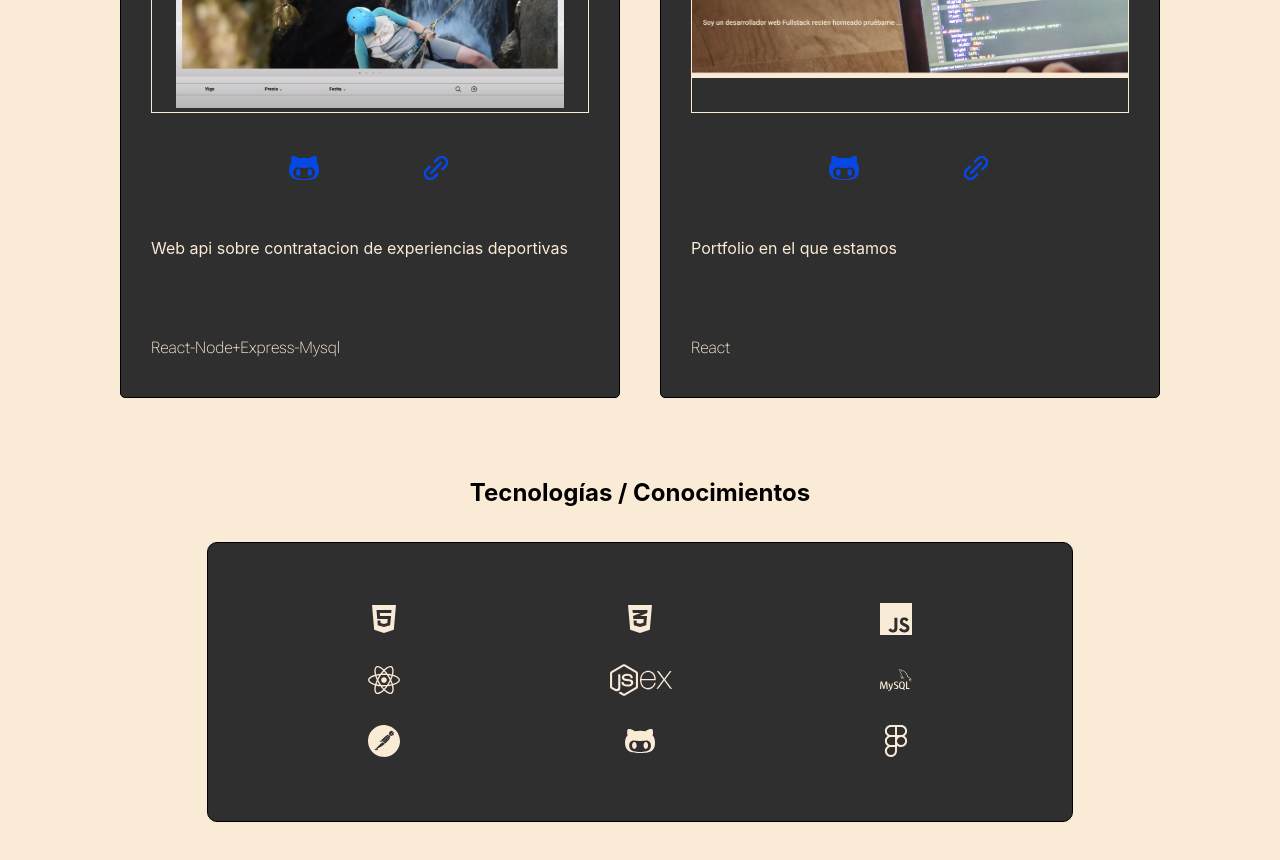
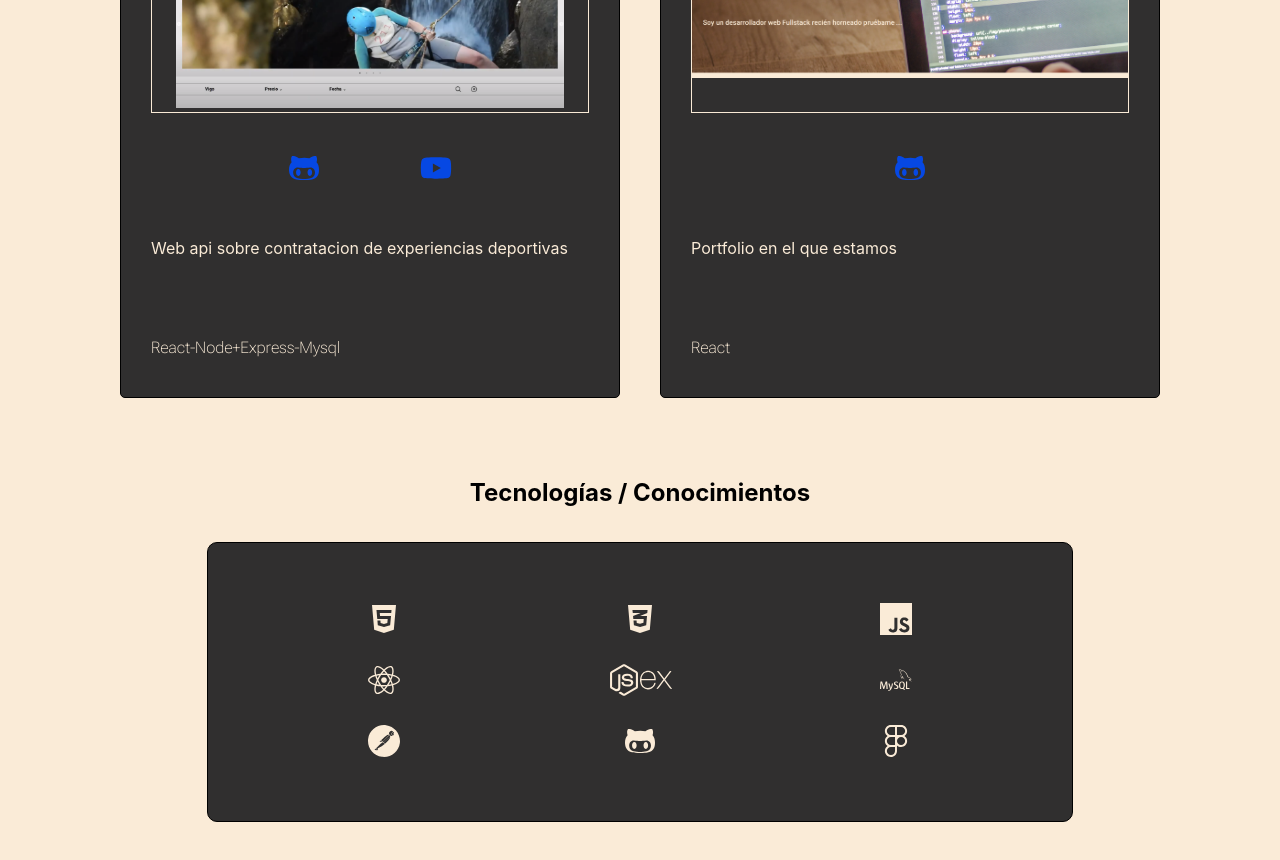
Before and after one commit to russtu/Portfolio, a React (Create React App) app: page / in a window 1280 px wide. Shown: the part 840-1700 px from the top of the page. Built offline with nearby package versions, Linux system fonts and the light colour scheme.

Commit message:
adding youtube link to projects

```diff
--- a/src/data/projects.json
+++ b/src/data/projects.json
@@ -5,6 +5,7 @@
     "pictureUrl": "adrenathureProject.webp",
     "githubUrl": "https://github.com/russtu?tab=repositories",
     "projectUrl": "",
+    "projectUrlYoutube": "https://www.youtube.com/watch?v=_lu5uSqOiZo&t=1s",
     "description": "Web api sobre contratacion de experiencias deportivas",
     "tecnologias": "React-Node+Express-Mysql"
   },
@@ -15,6 +16,7 @@
     "githubUrlBackend": "",
     "githubUrl": "https://github.com/russtu?tab=repositories",
     "projectUrl": "",
+    "projectUrlYoutube": "",
     "description": "Portfolio en el que estamos",
     "tecnologias": "React"
 
--- a/src/layout/Landing.js
+++ b/src/layout/Landing.js
@@ -1,6 +1,6 @@
 import { Menu } from '../components/Menu'
-import { FaGithubAlt, FaHtml5, FaCss3Alt, FaReact, FaNodeJs, FaFigma, FaFileDownload, FaLinkedin } from 'react-icons/fa'
-import { BsArrowUp, BsFillCloudDownloadFill } from "react-icons/bs"
+import { FaGithubAlt, FaHtml5, FaCss3Alt, FaReact, FaNodeJs, FaFigma, FaFileDownload, FaLinkedin, FaYoutube } from 'react-icons/fa'
+import { BsArrowUp } from "react-icons/bs"
 import { MdEmail } from "react-icons/md"
 import { BiLinkAlt } from "react-icons/bi"
 import { SiExpress, SiJavascript, SiMysql, SiPostman } from "react-icons/si";
@@ -16,17 +16,17 @@ export const Landing = ({ open, setOpen }) => {
   }
   const positionPresentacion = document.getElementById('presentation-section')?.offsetTop
   const [scrollY, setScrolly] = useState(null)
-    window.onscroll = function() {
-        let y = window.scrollY
-        setScrolly(y)
-    }
+  window.onscroll = function () {
+    let y = window.scrollY
+    setScrolly(y)
+  }
 
   return (
     <div>
       {!open &&
         <div id='menu'>
           <div id="buttonMenu" onClick={handleClick}>☰</div>
-          <h1 className={ scrollY >= positionPresentacion ? 'menuOn' : 'menuOff' }>RUBÉN CABALEIRO LÓPEZ</h1>
+          <h1 className={scrollY >= positionPresentacion ? 'menuOn' : 'menuOff'}>RUBÉN CABALEIRO LÓPEZ</h1>
           <div></div>
         </div>
       }
@@ -40,7 +40,7 @@ export const Landing = ({ open, setOpen }) => {
           </div>
         </div>
       </header>
-      <BsArrowUp onClick={() => window.scroll(0,0)} className='icons scrollTop' />
+      <BsArrowUp onClick={() => window.scroll(0, 0)} className='icons scrollTop' />
       <section id="presentation-section">
         <h1 id="description-presentation"> Soy un desarrollador web Fullstack  recién horneado pruébame ...  </h1>
       </section>
@@ -49,7 +49,7 @@ export const Landing = ({ open, setOpen }) => {
         {projects.map(project => {
           return (
             <article key={project.id}>
-              <div  className='container-project'>
+              <div className='container-project'>
                 <h3 className='title-project'>{project.title}</h3>
                 <div className='container-photo-project'>
                   <img className='photo-project' src={project.pictureUrl} alt='foto portfolio'></img>
@@ -58,9 +58,14 @@ export const Landing = ({ open, setOpen }) => {
                   <div className='github-link'>
                     <a href={project.githubUrl}><FaGithubAlt className='icons' /></a>
                   </div>
-                  <div className='link-demo-project'>
-                    <a href={project.githubUrlFronted}><BiLinkAlt className='icons' /></a>
-                  </div>
+                  {project.projectUrl &&
+                    <div className='link-demo-project'>
+                      <a href={project.projectUrl}><BiLinkAlt className='icons' /></a>
+                    </div>}
+                  {project.projectUrlYoutube &&
+                    <div className='link-demo-project'>
+                        <a href={project.projectUrlYoutube}><FaYoutube className='icons' /></a>
+                    </div>}
                 </div>
                 <div className='description-project'>{project.description}</div>
                 <div className='technologies-project'>{project.tecnologias}</div>
```
